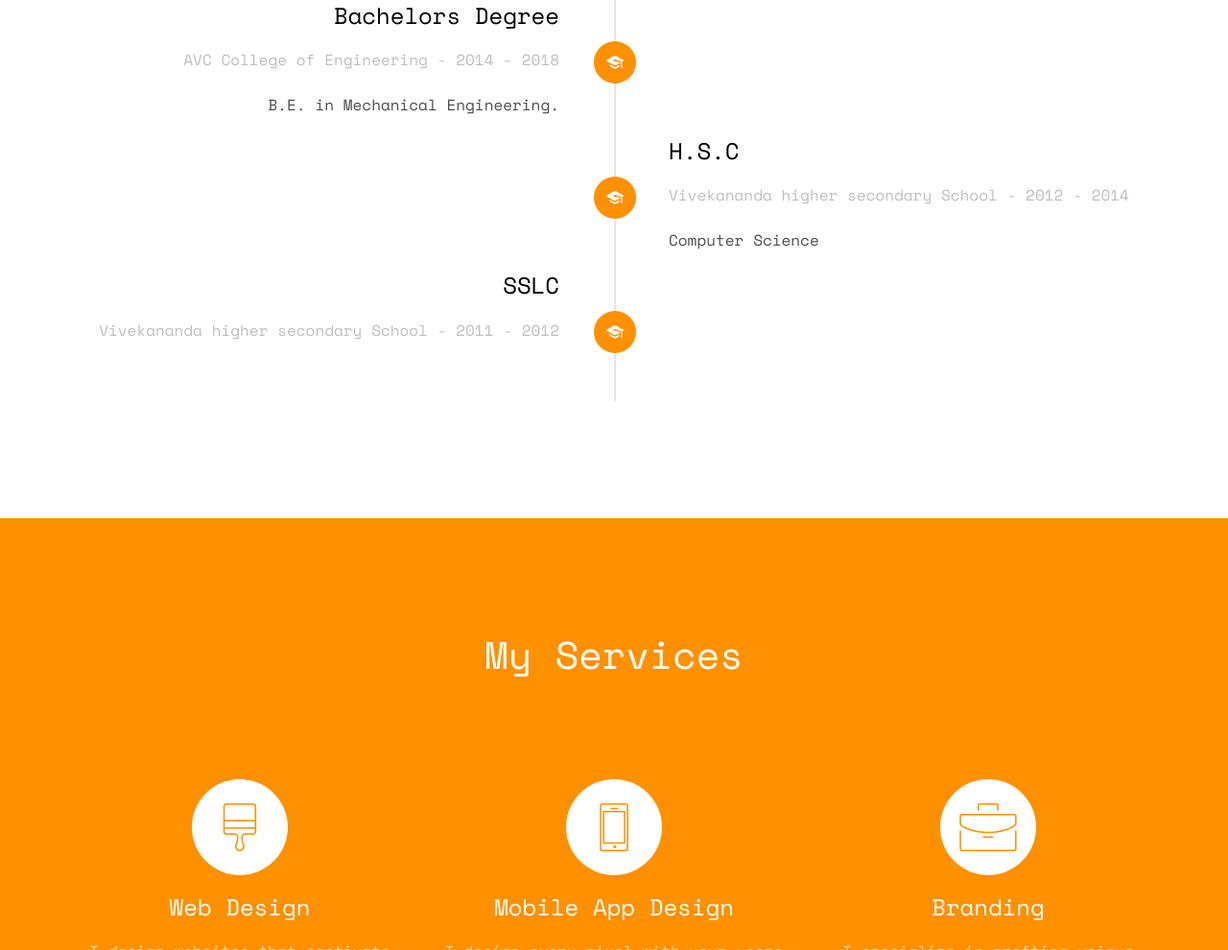
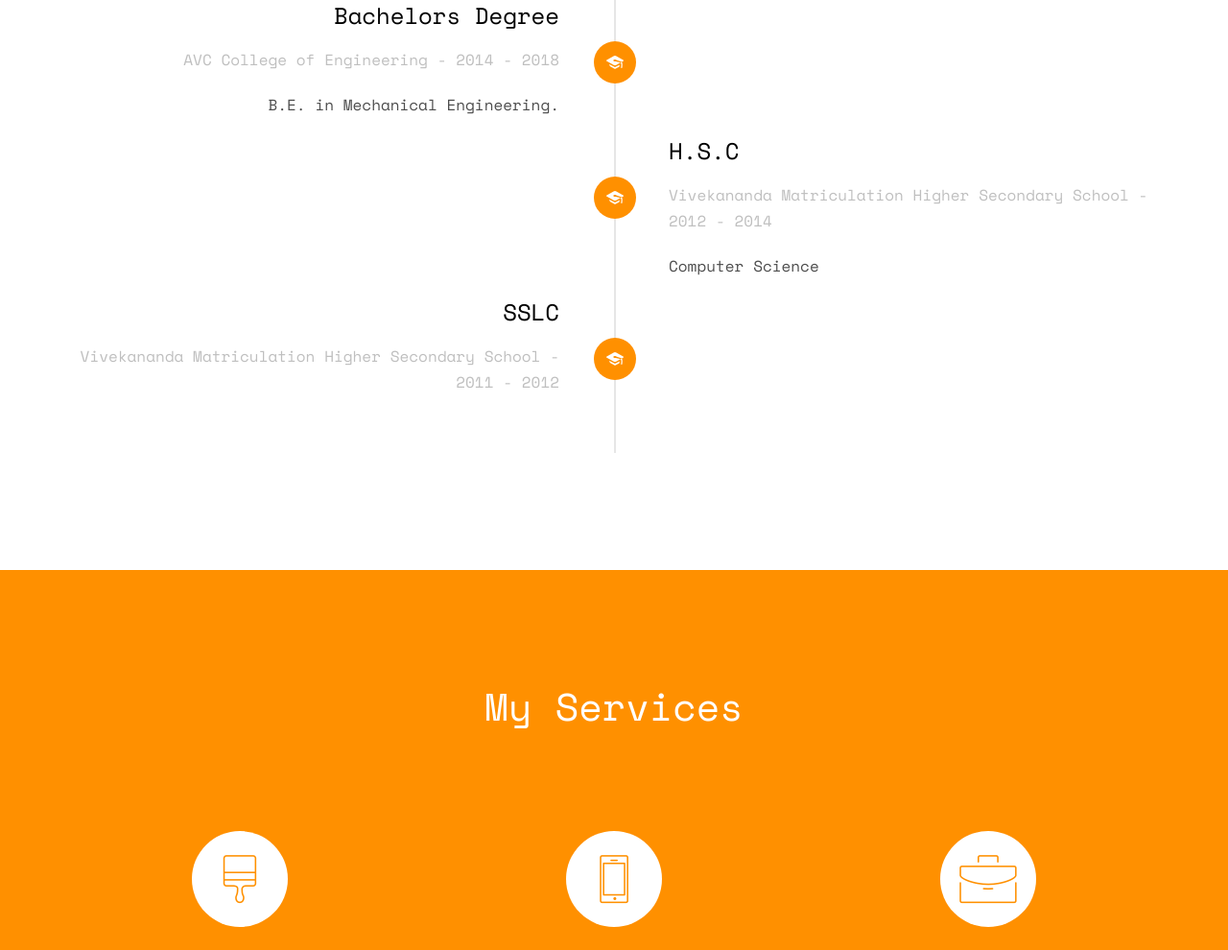
Before and after one commit to Dinesh-codejedi/rdineshk.github.io, a plain HTML site: page index.html in a window 1280 px wide. Shown: the part 3078-4068 px from the top of the page at 96% size. Drawn offline with nearby package versions, Linux system fonts and the light colour scheme; some packages are replaced by stand-ins of ours; files whose address does not match are found by name.

Commit message:
Update index.html
School Name Updates

```diff
--- a/index.html
+++ b/index.html
@@ -208,7 +208,7 @@
 							<div class="timeline-panel">
 								<div class="timeline-heading">
 									<h3 class="timeline-title">H.S.C</h3>
-									<span class="company">Vivekananda higher secondary School - 2012 - 2014</span>
+									<span class="company">Vivekananda Matriculation Higher Secondary School - 2012 - 2014</span>
 								</div>
 								<div class="timeline-body">
 									<p>Computer Science </p>
@@ -220,7 +220,7 @@
 							<div class="timeline-panel">
 								<div class="timeline-heading">
 									<h3 class="timeline-title">SSLC</h3>
-									<span class="company">Vivekananda higher secondary School - 2011 - 2012</span>
+									<span class="company">Vivekananda Matriculation Higher Secondary School - 2011 - 2012</span>
 								</div>
 								<div class="timeline-body">
 									<!--<p>Far far away, behind the word mountains, far from the countries Vokalia and Consonantia, there live the blind texts.</p>-->
```
